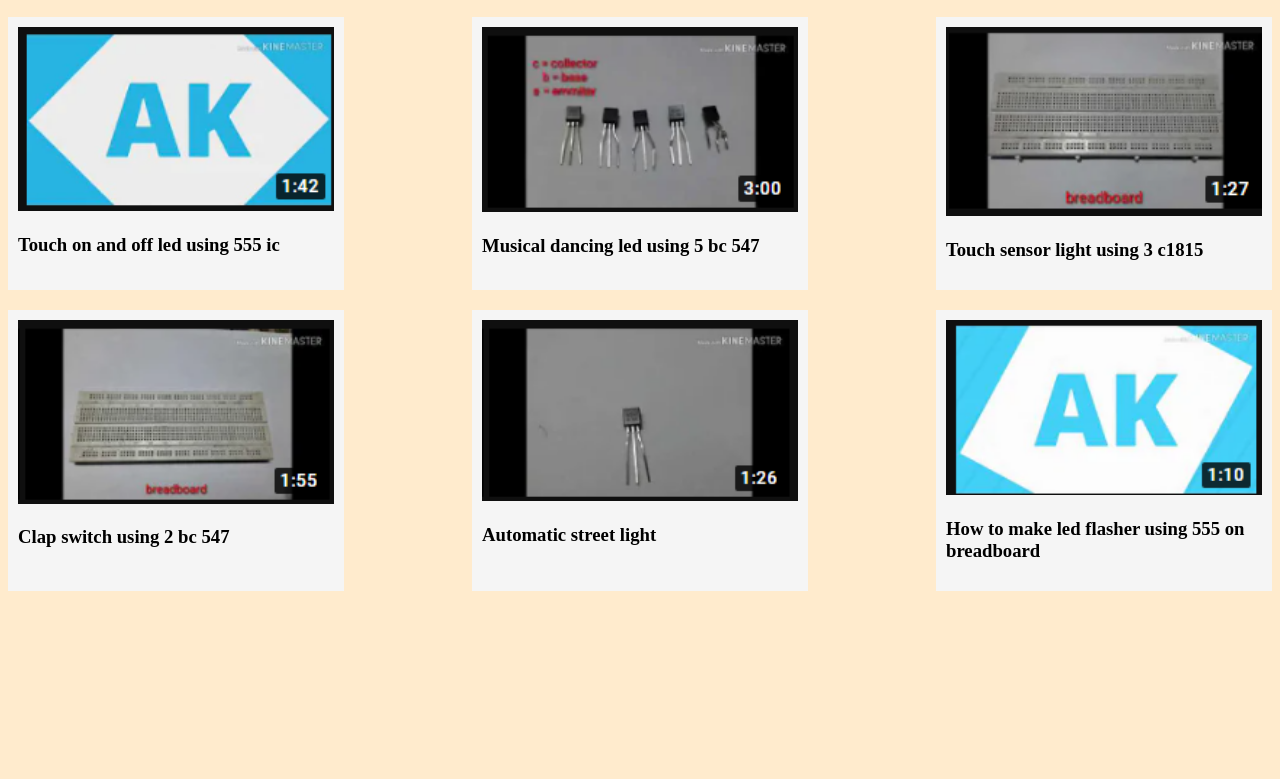
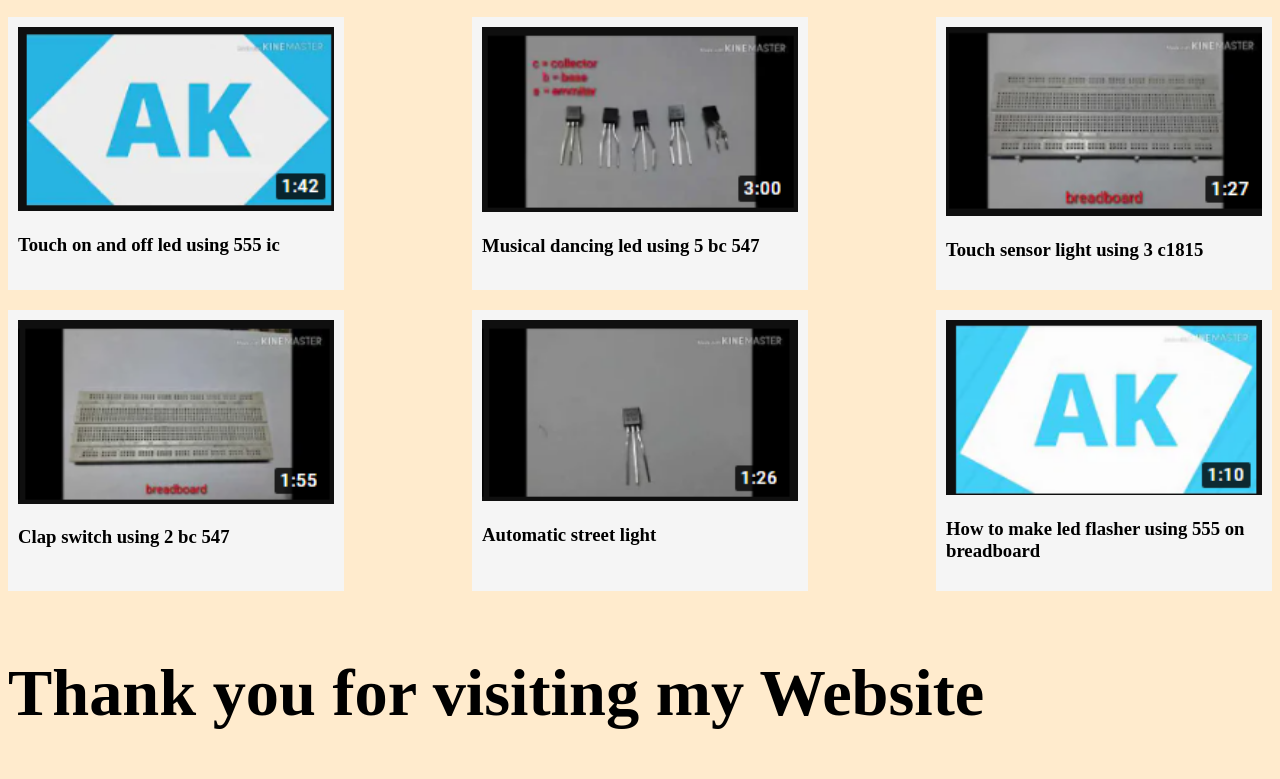
Before and after one commit to ShreyasShray/My-website, a plain HTML site: page index.html in a window 1280 px wide. Shown: the part 4211-4990 px from the top of the page. Before the commit the page ends 4830 px from the top, so only its background shows below. Drawn offline with Linux system fonts and the light colour scheme.

Commit message:
second commit

```diff
--- a/index.html
+++ b/index.html
@@ -200,6 +200,9 @@
                 <h3>How to make led flasher using 555 on breadboard</h3>
 
             </div>
+            <div class="end">
+                <center><big><big><big><big><h1>Thank you for visiting my Website</h1></center></big></big></big></big>
+            </div>
         </div>
     </body>
 </html>
```
